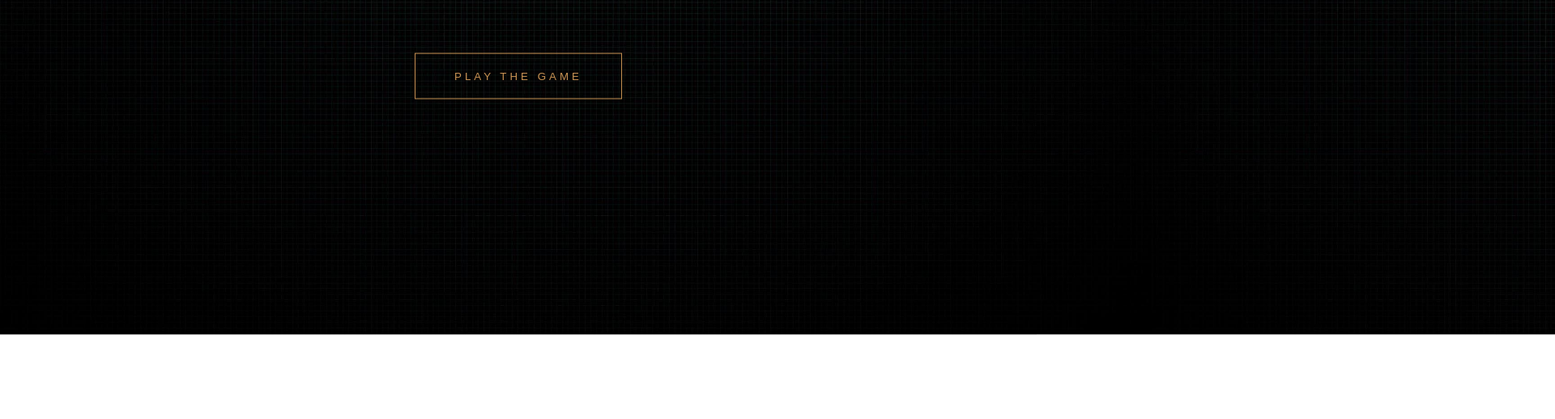
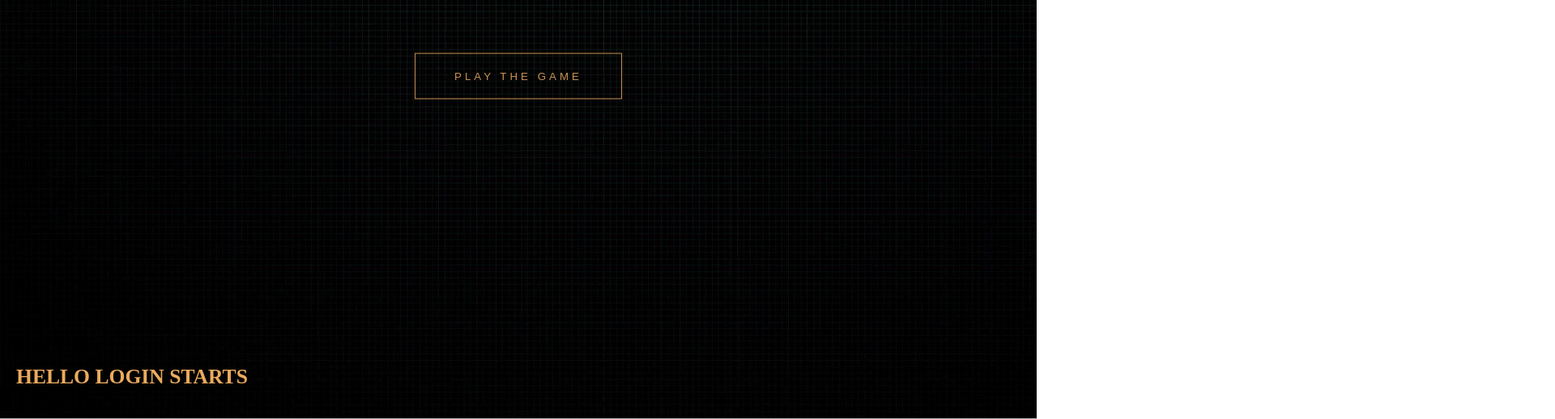
Before and after one commit to JesusKameHameHa/Ungligame-FrontSection, a plain HTML site: page index.html in a window 1280 px wide. Shown: the part 386-904 px from the top of the page at 81% size, 1920 px wide, since content can reach past the window. Before the commit the page ends 800 px from the top, so only its background shows below. Drawn offline with nearby package versions, Linux system fonts and the light colour scheme.

Commit message:
minor fixes

```diff
--- a/index.html
+++ b/index.html
@@ -68,6 +68,9 @@
                   </a>
             </div>
             <a class="close-btn">close</a>
+      </div>
+      <div class="login-container">
+            <h1>hello login starts</h1>
       </div>
 
 
@@ -151,14 +154,17 @@
 
       t1.reverse();
       $(document).on("click", ".gamelist", function() {
+            document.querySelector('.games').style.height = '100vh';
             t1.reversed(!t1.reversed());
       });
 
       $(document).on("click", "a", function() {
+            document.querySelector('.games').style.height = '0vh';
             t1.reversed(!t1.reversed());
       });
 
       $(document).on("click", ".close-btn a", function() {
+            document.querySelector('.games').style.height = '0vh';
             t1.reversed(!t1.reversed());
       });
 
--- a/style.css
+++ b/style.css
@@ -1,15 +1,20 @@
 
-html, body {
+body {
      margin: 0;
      padding: 0;
      width: 100%;
-     height: 100vh;
+     height: 100%;
     background: url(hero.jpg)  ;
     background-size: cover;
-     overflow:hidden;
+     /* overflow:hidden;  */
 }
 
-
+.container {
+    min-height: 100vh;
+}
+.login-container {
+    padding: 20px;
+}
 
 .logo {
     position: fixed;
@@ -74,10 +79,12 @@ button:hover {
 .games {
     position: absolute;
     width: 100%;
-    height: 100vh;
+    top: 0;
+    height: 0vh;
     background: #130c08;
     z-index: 1;
     opacity: 0;
+    overflow: hidden;
 }
 
 #wrap {
```
